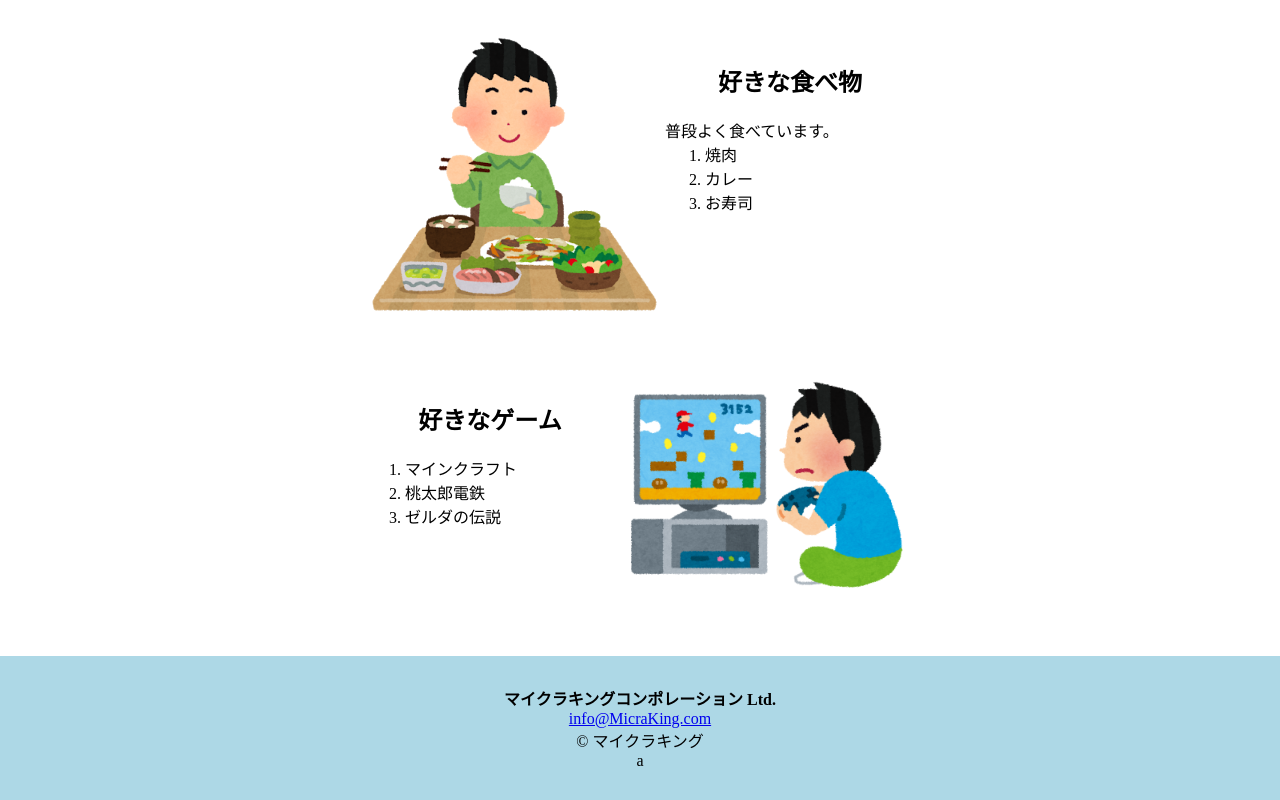
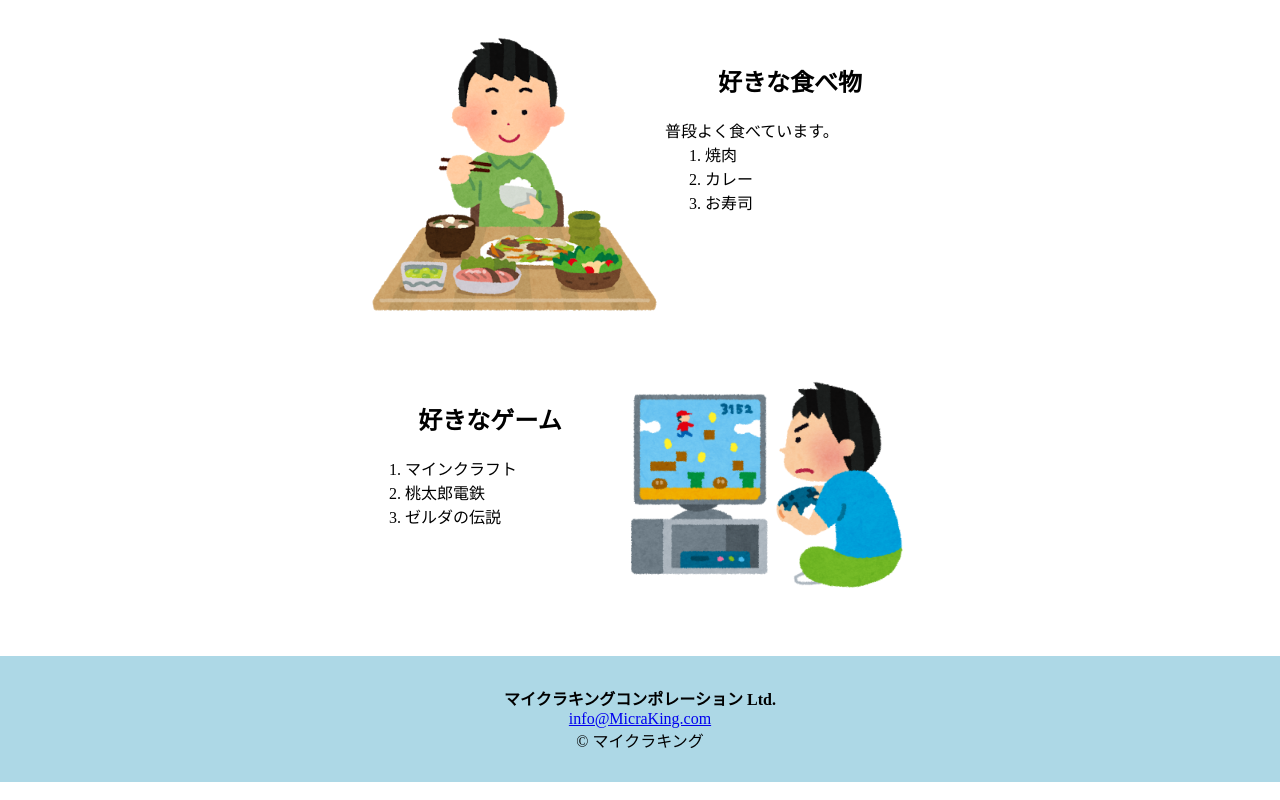
Before and after one commit to nama-zyake/micraking, a plain HTML site: page index.html in a window 1280 px wide. Shown: the part 728-1528 px from the top of the page. Drawn offline with Linux system fonts and the light colour scheme.

Commit message:
Update index.html

```diff
--- a/index.html
+++ b/index.html
@@ -54,7 +54,7 @@
     <h4>マイクラキングコンポレーション Ltd. </h4>
     <a href="mailto:info@MicraKing.com">info@MicraKing.com</a>
     <div>&copy; マイクラキング</div>
-    <div>a</div>
+    <div></div>
   </footer>
 </body>
 </html>
```
